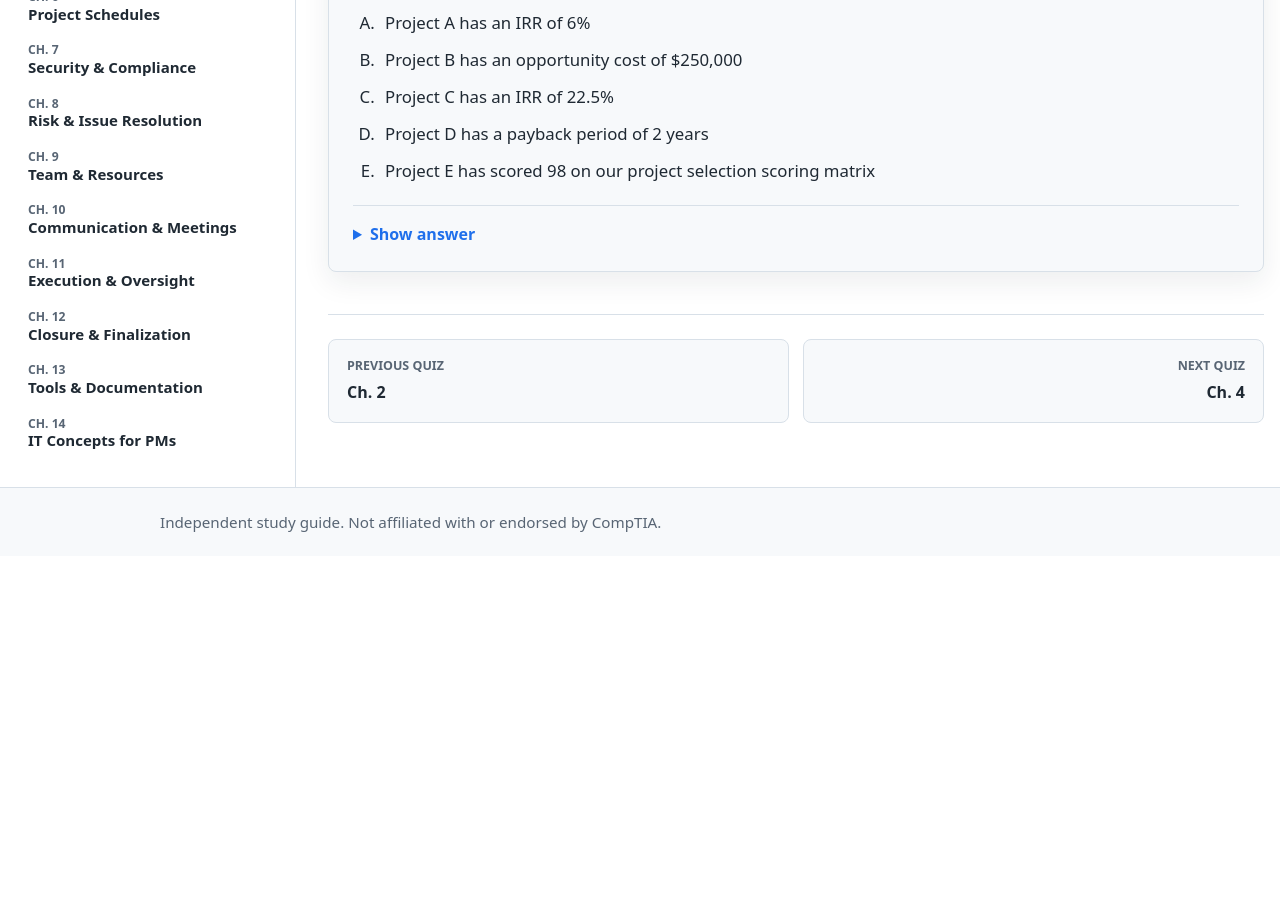
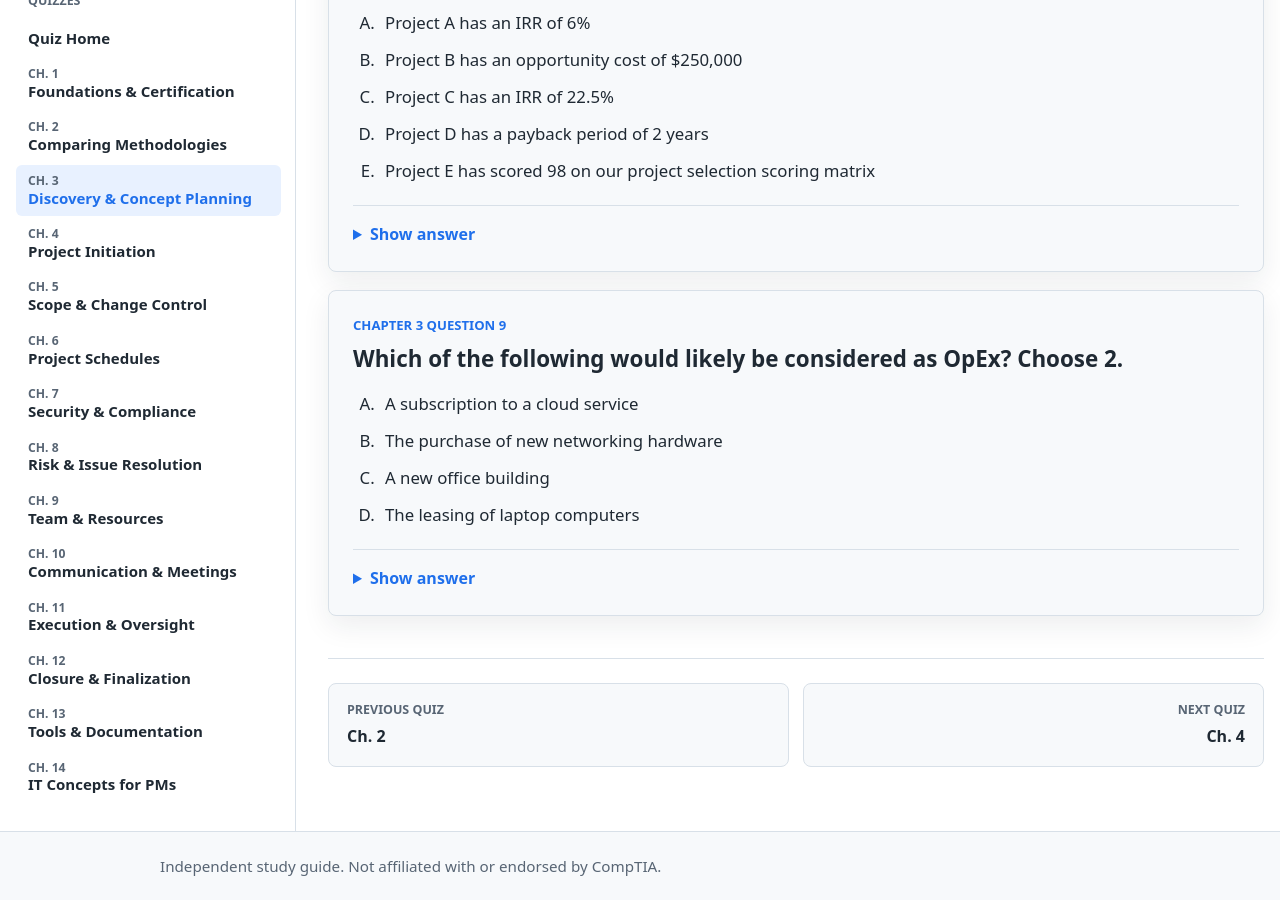
Before and after one commit to teganburns/project-plus-study-guide, a Jekyll site: the page built from quizzes/chapter-03.md, in a window 1280 px wide and 900 px high, scrolled down 3192 px. Built offline with Jekyll 4.4.1, drawn with Linux system fonts in a browser that asks for light colours; before the commit the page ends 3748 px from its top, so only the background shows below that.

Commit message:
Add chapter 3 OpEx quiz

```diff
--- a/quizzes/chapter-03.md
+++ b/quizzes/chapter-03.md
@@ -163,4 +163,21 @@ permalink: /quizzes/chapter-03/
       <p><strong>Answer: C.</strong> Project C is the best choice here because it has the stronger IRR. IRR stands for Internal Rate of Return, and a higher IRR is generally preferred when comparing project benefits.</p>
     </details>
   </article>
+
+  <article class="quiz-card">
+    <p class="quiz-meta">Chapter 3 Question 9</p>
+    <h2>Which of the following would likely be considered as OpEx? Choose 2.</h2>
+
+    <ol class="quiz-options" type="A">
+      <li>A subscription to a cloud service</li>
+      <li>The purchase of new networking hardware</li>
+      <li>A new office building</li>
+      <li>The leasing of laptop computers</li>
+    </ol>
+
+    <details class="quiz-answer">
+      <summary>Show answer</summary>
+      <p><strong>Answer: A and D.</strong> OpEx stands for Operational Expenditure: ongoing operating expenses such as subscriptions and leases. New hardware purchases and buildings are more likely to be CapEx because they are capital investments or assets.</p>
+    </details>
+  </article>
 </section>
```
